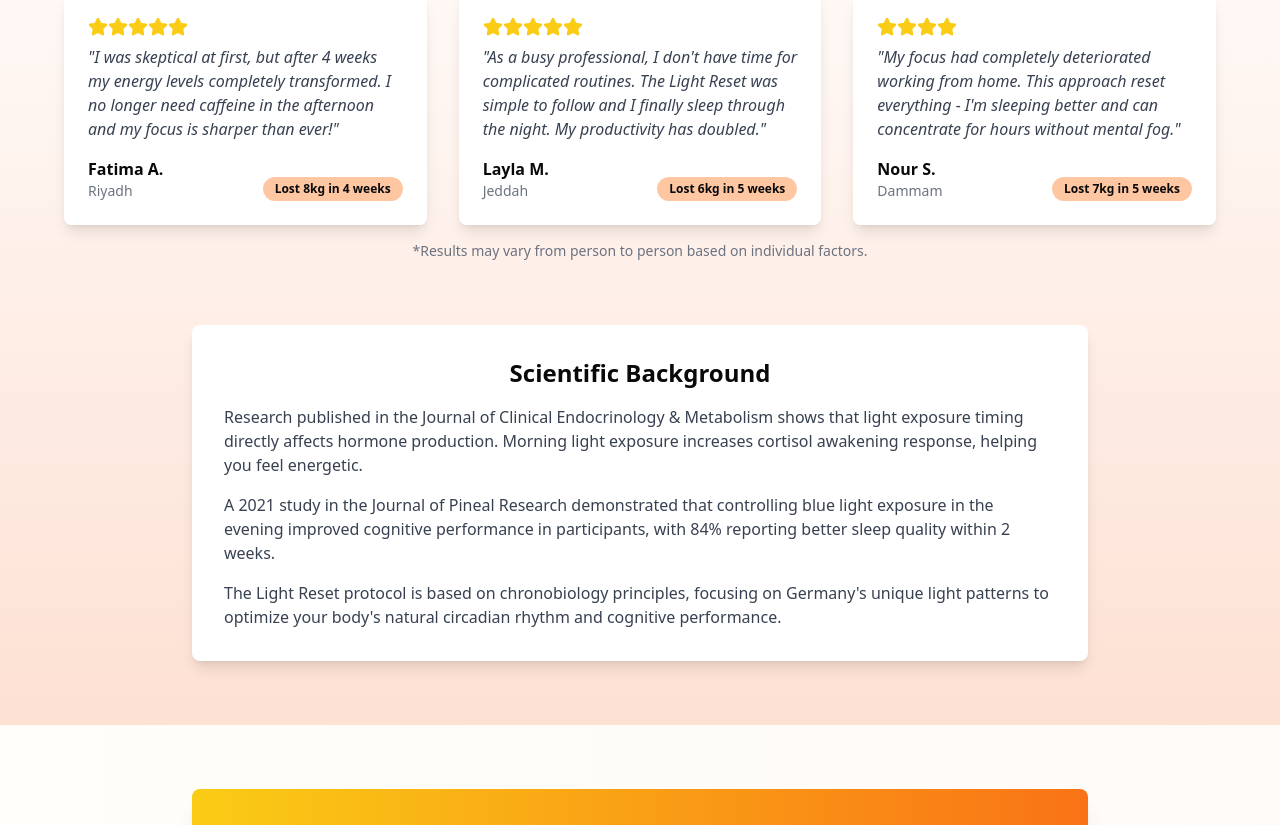
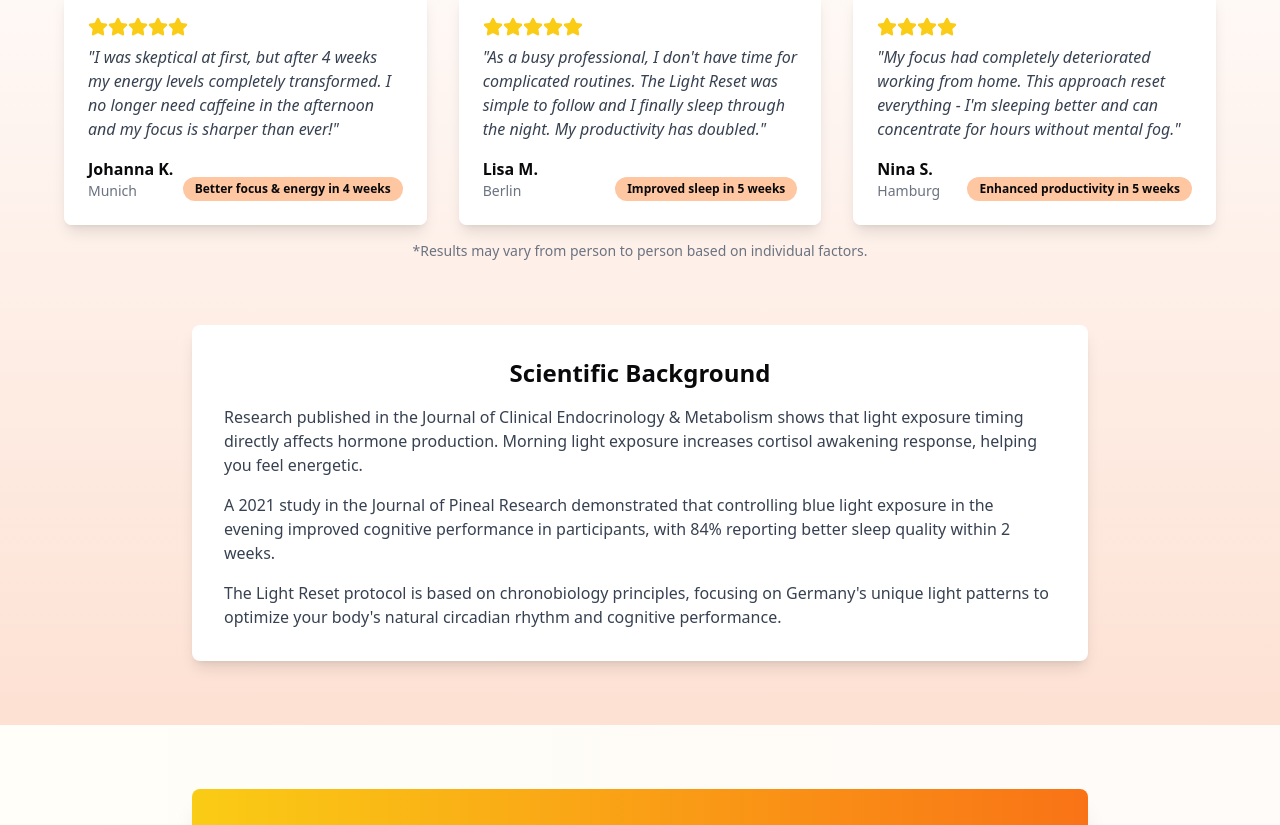
Before and after one commit to Canalstr/light-reset-glow-up, a React (Vite) app: page / in a window 1280 px wide. Shown: the part 4123-4948 px from the top of the page. Built offline with nearby package versions, Linux system fonts and the light colour scheme.

Commit message:
Refactor: Update content for German market
- Adjusted testimonials to feature German customers.
- Removed weight loss mentions.
- Updated the price to 32 EUR.
- Modified FAQ content to be relevant to Germany.
- Removed explicit mentions of kg lost.

```diff
--- a/src/components/FAQSection.tsx
+++ b/src/components/FAQSection.tsx
@@ -26,12 +26,12 @@ const FAQSection: React.FC = () => {
       answer: "The protocol requires minimal time commitment—just about 15 minutes of focused attention daily. Most of the techniques integrate seamlessly into your existing routine, like adjusting when you open your curtains or when you use certain lights in your home."
     },
     {
-      question: "Is this approach suitable for the Saudi climate and lifestyle?",
-      answer: "Absolutely! The Light Reset protocol has been specifically adapted for Saudi women, taking into account the unique climate, indoor lifestyle, and cultural considerations. It works within your existing daily routine and provides specific guidance for managing light exposure despite high outdoor temperatures and predominantly indoor living."
+      question: "Is this approach suitable for the German climate and lifestyle?",
+      answer: "Absolutely! The Light Reset protocol has been specifically adapted for German women, taking into account the unique climate, seasonal light variations, and predominantly indoor lifestyle during winter months. It works within your existing daily routine and provides specific guidance for managing light exposure despite limited natural light during certain seasons."
     },
     {
       question: "How quickly will I see results?",
-      answer: "Many women notice changes in their energy levels and hunger patterns within 7-10 days of starting the protocol. Weight loss typically begins within the first two weeks, with the most dramatic results occurring between weeks 3-5 as your body's metabolic systems fully reset."
+      answer: "Many women notice changes in their energy levels and sleep patterns within 7-10 days of starting the protocol. The most significant improvements typically occur between weeks 3-5 as your body's metabolic systems fully reset and adapt to optimized light exposure patterns."
     },
     {
       question: "Will I need to purchase special equipment?",
--- a/src/components/PurchaseSection.tsx
+++ b/src/components/PurchaseSection.tsx
@@ -14,7 +14,7 @@ const PurchaseSection: React.FC = () => {
     "Daily Implementation Guides",
     "Progress Tracking Templates",
     "Troubleshooting Resources",
-    "Saudi-Specific Light Recommendations",
+    "Germany-Specific Light Recommendations",
     "Lifetime Access to All Materials"
   ];
 
@@ -55,7 +55,7 @@ const PurchaseSection: React.FC = () => {
                   <div className="bg-light-peach p-4 rounded-lg text-center mb-6">
                     <p className="text-sm">
                       <span className="font-semibold">Our Satisfaction Promise:</span> If you don't notice significant
-                      improvements in your energy and hunger levels within 14 days, we'll work with you to adjust
+                      improvements in your energy and focus levels within 14 days, we'll work with you to adjust
                       your protocol or provide a full refund.
                     </p>
                   </div>
@@ -65,12 +65,12 @@ const PurchaseSection: React.FC = () => {
                   <div className="text-center">
                     <p className="text-2xl mb-1">{t("special.launch")}</p>
                     <div className="mb-6">
-                      <span className="text-4xl font-bold">{t("price")}</span>
+                      <span className="text-4xl font-bold">32 EUR</span>
                       <span className="text-sm"> {t("one.time")}</span>
                     </div>
 
                     <div className="mb-6">
-                      <p className="text-sm opacity-80 mb-1">{t("regular.price")} <span className="line-through">149 SAR</span></p>
+                      <p className="text-sm opacity-80 mb-1">{t("regular.price")} <span className="line-through">48 EUR</span></p>
                       <p className="inline-block bg-white text-bright-orange px-3 py-1 rounded-full text-sm font-semibold">
                         {t("save.today")}
                       </p>
--- a/src/components/SocialProofSection.tsx
+++ b/src/components/SocialProofSection.tsx
@@ -9,25 +9,25 @@ const SocialProofSection: React.FC = () => {
 
   const testimonials = [
     {
-      name: "Fatima A.",
-      location: "Riyadh",
+      name: "Johanna K.",
+      location: "Munich",
       quote: t("fatima.quote"),
       stars: 5,
-      result: "Lost 8kg in 4 weeks"
+      result: "Better focus & energy in 4 weeks"
     },
     {
-      name: "Layla M.",
-      location: "Jeddah",
+      name: "Lisa M.",
+      location: "Berlin",
       quote: t("layla.quote"),
       stars: 5,
-      result: "Lost 6kg in 5 weeks"
+      result: "Improved sleep in 5 weeks"
     },
     {
-      name: "Nour S.",
-      location: "Dammam",
+      name: "Nina S.",
+      location: "Hamburg",
       quote: t("nour.quote"),
       stars: 4,
-      result: "Lost 7kg in 5 weeks"
+      result: "Enhanced productivity in 5 weeks"
     }
   ];
 
```
